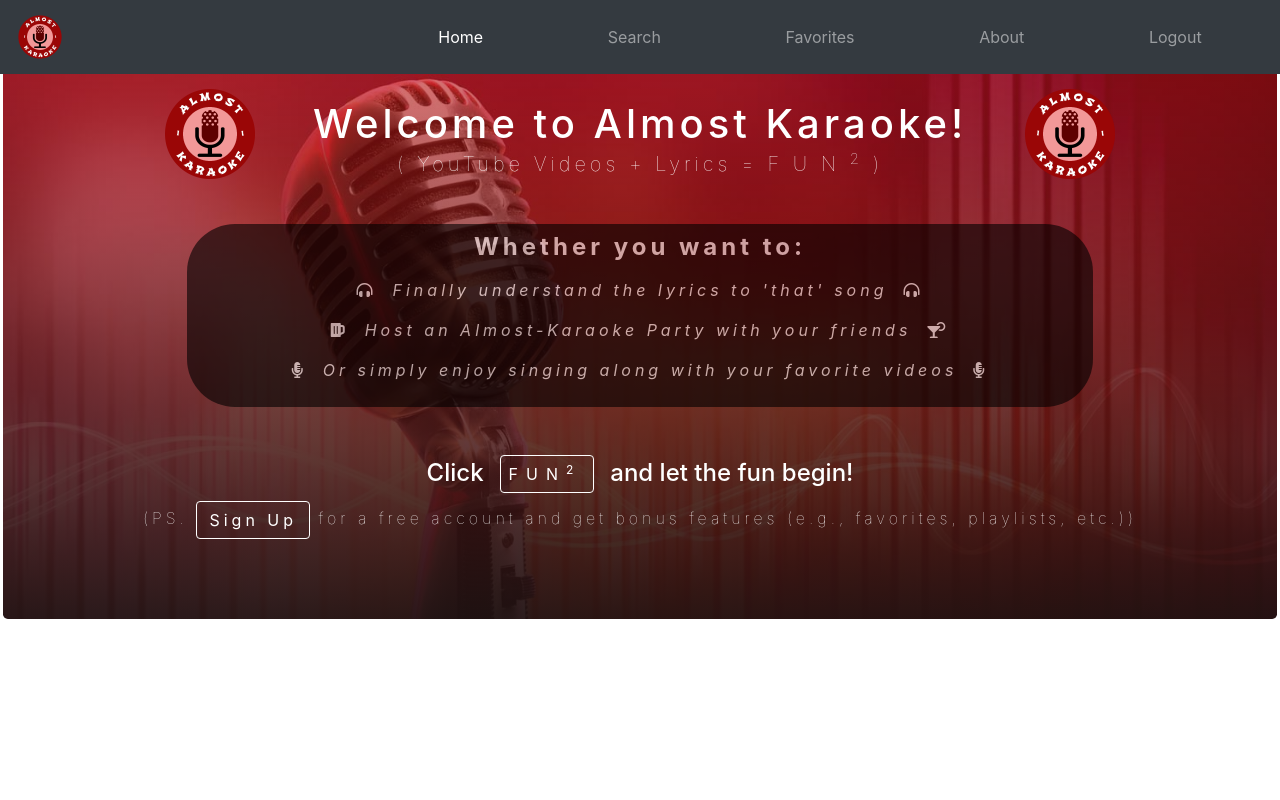
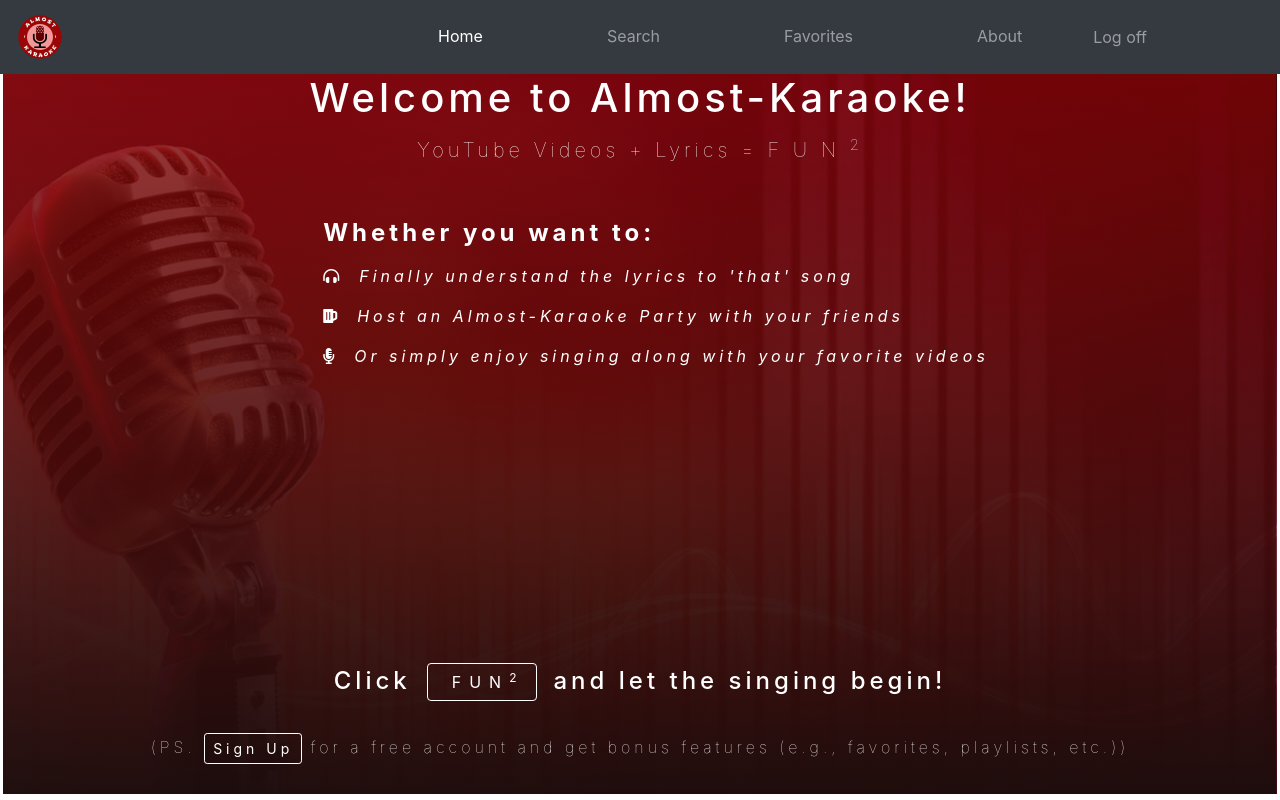
Before and after one commit to jetamartin/not-so-karaoke, a Flask app: page / in a window 1280 px wide. Run offline with Flask 2, Linux system fonts and the light colour scheme; the visitor is signed in with stand-in values (Sample User, id 1); parts of the project's set-up code (start-up, migrations or seed data) failed here and were passed over; some libraries are stand-ins or nearby versions.

Commit message:
ui animation and other ui enhancements, logout via POST, email uniqueness removed

```diff
--- a/app.py
+++ b/app.py
@@ -113,11 +113,12 @@
     # Each time a new search is initiated remove prior search results from session
     # if 'videos' in session:
     #   session.pop('videos')
-
     search_results = search_for_matching_videos(artist, song)
 
      # Check to see if error encountered while making API call
     if search_results['status'] == 'error':
+      session['artist'] = ""
+      session['song'] = ""
       return redirect('/search')
     else: # YT API returned success status code
       json_results = search_results['results']
@@ -176,6 +177,7 @@
 
   # Retrieve the lyrics
   lyrics = get_lyrics(artist_and_song_title['artist'], artist_and_song_title['song'] )
+  # import pdb; pdb.set_trace()
 
   # Build a detail video object to simplify passing data into view
   video_details = create_detail_video_object(video, artist_and_song_title)
@@ -196,7 +198,6 @@
 
 @app.route('/favorites', methods=['GET', 'POST'])
 def addUpdateFavorites():
-  import pdb; pdb.set_trace()
   if ('user_id' not in session ):
     flash("This action is not allowed if you aren't logged in. Please login or signup to create an account", "error")
     return redirect ('/login')
@@ -242,9 +243,7 @@
     # Convert Database Ojbect to Python Object so it can be serialized
     videoObj = Video_Detail(fav.video_id, fav.thumbnail, fav.video_title,  fav.artist_name, fav.song_title, fav.notes, fav.id, fav.user_id)
 
-    # import pdb; pdb.set_trace()
-    # return jsonify({status: 'success', message: "Favorite successfully added to favorites list"})
-    # return jsonify(video = [vid.serialize() for vid in videoObj])
+
     return jsonify(videoObj.serialize())
 
 @app.route('/favorites/<int:id>', methods=['DELETE'])
@@ -269,7 +268,7 @@
 
 # NOTE: This should be implemented as a POST route rather than GET route
 # In navigation bar either include a blank form to send post or implement with JS
-@app.route('/logout')
+@app.route('/logout', methods=['POST'])
 def logout_user():
   session.pop('user_id')
   flash("So long for now..you've been logged out", "success")
--- a/models.py
+++ b/models.py
@@ -28,7 +28,7 @@
 
     id = db.Column(db.Integer, primary_key=True, autoincrement=True)
     username = db.Column(db.Text, nullable=False, unique=True)
-    email = db.Column(db.Text, nullable=False, unique=True)
+    email = db.Column(db.Text, nullable=False, unique=False)
     password = db.Column(db.Text, nullable=False)
     image_url = db.Column( db.Text, default="/static/images/default-pic.png")
     favorites = db.relationship('Favorite')
--- a/seed.py
+++ b/seed.py
@@ -7,7 +7,7 @@
 db.drop_all()
 db.create_all()
 
-user1 = User.register(username = "user1", password = "password1", email="user1@mail.com")
+user1 = User.signup(username = "jet", password = "password", email="jet@mail.com")
 
 db.session.add(user1)
 db.session.commit()
--- a/static/styles.css
+++ b/static/styles.css
@@ -7,7 +7,33 @@
   margin-top: 5rem
 }
 
+.wrapper {
+  overflow: hidden;
+  position: relative;
+}
+
+
+.call-to-actions {
+  position: absolute;
+  bottom: 20px;
+  left: 0;
+  right: 0;
+
+  /* Apply animation to this element */
+  animation: call-to-actions 8s ease-in;
+}
+
+@keyframes call-to-actions {
+  0%   {
+  transform: translateY(200%);
+  }
+  100% {
+  transform: translateY(0%);
+  }
+ }
+
 /* Flash Messages */
+.no-lyrics,
 .messages span {
   display: block;
   padding: 1rem;
@@ -26,6 +52,7 @@
   background-color: rgba(0, 255, 0, .2)
 }
 
+.no-lyrics,
 .messages .error {
   /* padding: 1rem; */
 
@@ -68,7 +95,7 @@
   background-color: rgba(255, 0, 0, .9)
 }
 
-/* Animations to fade the snackbar in and out */
+/* Animations to fade the toast messages in and out */
 @-webkit-keyframes fadein {
   from {bottom: 0; opacity: 0;}
   to {bottom: 50%; opacity: 1;}
@@ -91,13 +118,10 @@
 
 
 
-
-
-
-.opaque-blk-bg {
+/* .opaque-blk-bg {
   background-color: black;
   opacity: .6;
-}
+} */
 
 .welcome-border {
   border: 1px solid transparent !important;
@@ -106,14 +130,28 @@
   /* background-image: url('https://encrypted-tbn0.gstatic.com/images?q=tbn%3AANd9GcTYhIqE1MVKzoICKO_JRms9B3BW-wc8aXsd_Q&usqp=CAU'); */
 
 
-.jumbotron {
+.jumbotron-home {
   min-height:100%;
-  background:linear-gradient(180deg, rgba(215,19, 19, 0.56), rgba(32, 18, 18, 0.95)), url("/static/karaoke-bg.jpg");
-  background-size:cover;
-  margin-top: 1.25rem;
+  background:linear-gradient(180deg, rgba(136,5, 5, 0.8), rgba(29, 13, 13, 0.99)), url("/static/karaoke-bg.jpg");
+  background-size: cover;
+  background-position: center;
+  margin-top: 4.64rem;
   margin-left: -5.1rem;
   margin-right: -5.1rem;
+  height: 90vh;
 }
+
+.jumbotron-search {
+  min-height:100%;
+  background:linear-gradient(180deg, rgba(136,5, 5, 0.8), rgba(29, 13, 13, 0.99)), url("/static/karaoke-bg.jpg");
+  background-size:cover;
+  background-position: right;
+  margin-top: 4.64rem;
+  margin-left: -5.1rem;
+  margin-right: -5.1rem;
+  height: 70vh;
+}
+
 
 /* Alternative to regular jumbotron to experiment with */
 /* .jumbotron1 {
@@ -128,7 +166,7 @@
   display: inline-block;
 }
 
-.logo {
+.md-logo {
   height: 48px;
   width: 48px;
 }
@@ -231,6 +269,10 @@
   font-size: 1.5rem;
 }
 
+.thin-lettering {
+  font-size: lighter;
+}
+
 /* Adding red asterick after field label for required input  fields */
 label.required::after {
   content: "*";
--- a/templates/base.html
+++ b/templates/base.html
@@ -44,7 +44,8 @@
       </li>
       {% if session['user_id'] %}
         <li class="nav-item">
-          <a class="nav-link" href="/logout">Logout</a>
+          <!-- <a class="nav-link" href="/logout">Logout</a> -->
+          <form action="/logout" method="post"><button type="submit" class="btn btn-link navbar-btn nav-link">Log off</button></form>
         </li>
       {% else %}
         <li class="nav-item">
@@ -80,6 +81,6 @@
   {% block content %}  {% endblock %}
 
 </div>
-<script type="text/javascript" src="static/clientMsgs.js"></script>
+<script type="text/javascript" src="/static/clientMsgs.js"></script>
 </body>
 </html>
--- a/templates/index.html
+++ b/templates/index.html
@@ -1,25 +1,40 @@
 {% extends 'base.html' %}
 {% block content %}
-<section class="jumbotron text-center">
+<section class="jumbotron-home text-center">
   <div class="container-fluid text-white">
     <div>
-      <img class="lg-logo mr-5" src="{{url_for('static', filename='AK_logo_v2_200X200.png')}}"/>
-      <h1 class="inline-block text-white med-letter-spacing">Welcome to Almost Karaoke!</h1>
-      <img class="lg-logo ml-5" src="{{url_for('static', filename='AK_logo_v2_200X200.png')}}"/>
+      <!-- <img class="lg-logo mr-5" src="{{url_for('static', filename='AK_logo_v2_200X200.png')}}"/> -->
+      <h1 class="inline-block text-white med-letter-spacing">Welcome to Almost-Karaoke!</h1>
+      <!-- <img class="lg-logo ml-5" src="{{url_for('static', filename='AK_logo_v2_200X200.png')}}"/> -->
 
-      <h5 id="welcome-subtext" class="mb-5 font-weight-lighter smaller">( YouTube Videos + Lyrics = F U N <sup>2</sup>  )</h5>
-
-
-      <div class="welcome-border p-2 mb-5 mx-auto w-75 opaque-blk-bg">
-        <h4 class="mb-3 med-letter-spacing font-weight-bolder">Whether you want to:</h4>
-        <p class="med-letter-spacing font-italic"><i class="fas fa-headphones-alt mr-3"></i>Finally understand the lyrics to 'that' song<i class="fas fa-headphones-alt ml-3"></i></p>
-        <p class="med-letter-spacing font-italic"><i class="fas fa-beer mr-3""></i>Host an Almost-Karaoke Party with your friends<i class="fas fa-cocktail ml-3"></i></p>
-        <p class="med-letter-spacing font-italic"><i class="fas fa-microphone-alt mr-3""></i>Or simply enjoy singing along with your favorite videos<i class="fas fa-microphone-alt  ml-3"></i></p>
+      <h5 id="welcome-subtext" class="mb-5 mt-2 font-weight-lighter smaller"> YouTube Videos + Lyrics = F U N <sup>2</sup>  </h5>
+      <div class="wrapper hide" id="app-stuff">
+         <div class="row">
+          <div class="app-description welcome-border p-2 mb-5 col-md-9 offset-md-3 text-left">
+            <h4 class="reason-header mb-3 med-letter-spacing font-weight-bolder">Whether you want to:</h4>
+            <p class="reason-1 med-letter-spacing font-italic"><i class="fas fa-headphones-alt mr-3"></i>Finally understand the lyrics to 'that' song</p>
+            <p class="reason-2 med-letter-spacing font-italic"><i class="fas fa-beer mr-3""></i>Host an Almost-Karaoke Party with your friends</p>
+            <p class="reason-3 med-letter-spacing font-italic"><i class="fas fa-microphone-alt mr-3""></i>Or simply enjoy singing along with your favorite videos</p>
+          </div>
+        </div>
       </div>
-
-      <h4 class="inline-block">Click<a href="/search" class='ml-3 mr-3 pl-2 btn btn-outline-secondary text-white border-white lg-letter-spacing '>FUN<sup>2</sup></a>and let the fun begin!</h4>
-      <p class="med-letter-spacing font-weight-lighter">(PS. <a class="btn btn-outline-secondary text-white border-white" href="/signup">Sign Up</a> for a free account and get bonus features (e.g., favorites, playlists, etc.))</p>
-
+        <div class="call-to-actions">
+          <div class="wrapper">
+            <h4 class="call-to-action-1 inline-block mt-3 med-letter-spacing">Click<a href="/search" class='ml-3 mr-3 pl-4 btn btn-outline-secondary text-white border-white lg-letter-spacing '>FUN<sup>2</sup></a>and let the singing begin!</h4>
+            <p class="call-to-action-2 med-letter-spacing font-weight-lighter mt-4">(PS. <a class="btn btn-outline-secondary btn-sm text-white border-white" href="/signup">Sign Up</a> for a free account and get bonus features (e.g., favorites, playlists, etc.))</p>
+          </div>
+        </div>
     </div>
   </section >
+  <script>
+    $(document).ready(function(){
+
+      $( ".reason-header").slideUp( 300 ).delay( 500 ).fadeIn( 2000 );
+      $( ".reason-1").slideUp( 300 ).delay( 1500 ).fadeIn( 2000 );
+      $( ".reason-2").slideUp( 300 ).delay( 2500 ).fadeIn( 2000 );
+      $( ".reason-3").slideUp( 300 ).delay( 3500 ).fadeIn( 2000 );
+      $("#app-stuff").toggle('hide')
+      });
+  </script>
+
 {% endblock %}
--- a/templates/login.html
+++ b/templates/login.html
@@ -27,7 +27,7 @@
           {% endfor %}
         </p>
         {% endfor %}
-        <p><span class="text-danger">( * )</span>&nbsp; = required fields</p>
+        <p class="font-weight-ligter font-italic med-letter-spacing">Required fields(<span class="text-danger">*</span>)</p>
 
         <button class="btn btn-danger btn-lg btn-block mt-5 med-letter-spacing" type="submit">Login</button>
       </form>
--- a/templates/signup.html
+++ b/templates/signup.html
@@ -26,7 +26,7 @@
           {% endfor %}
         </p>
         {% endfor %}
-        <p><span class="text-danger">( * )</span>&nbsp; = required fields</p>
+        <p class="font-weight-ligter font-italic med-letter-spacing">Required fields(<span class="text-danger">*</span>)</p>
         <button class="btn btn-danger btn-lg btn-block mt-5 med-letter-spacing" type="submit">Create Account</button>
       </form>
       <hr>
```
Also changed, not shown: static/viewVideo.js (+9 -7 lines), templates/search.html (+6 -5 lines), templates/view-video.html (+15 -36 lines), utilities.py (+6 -2 lines).
